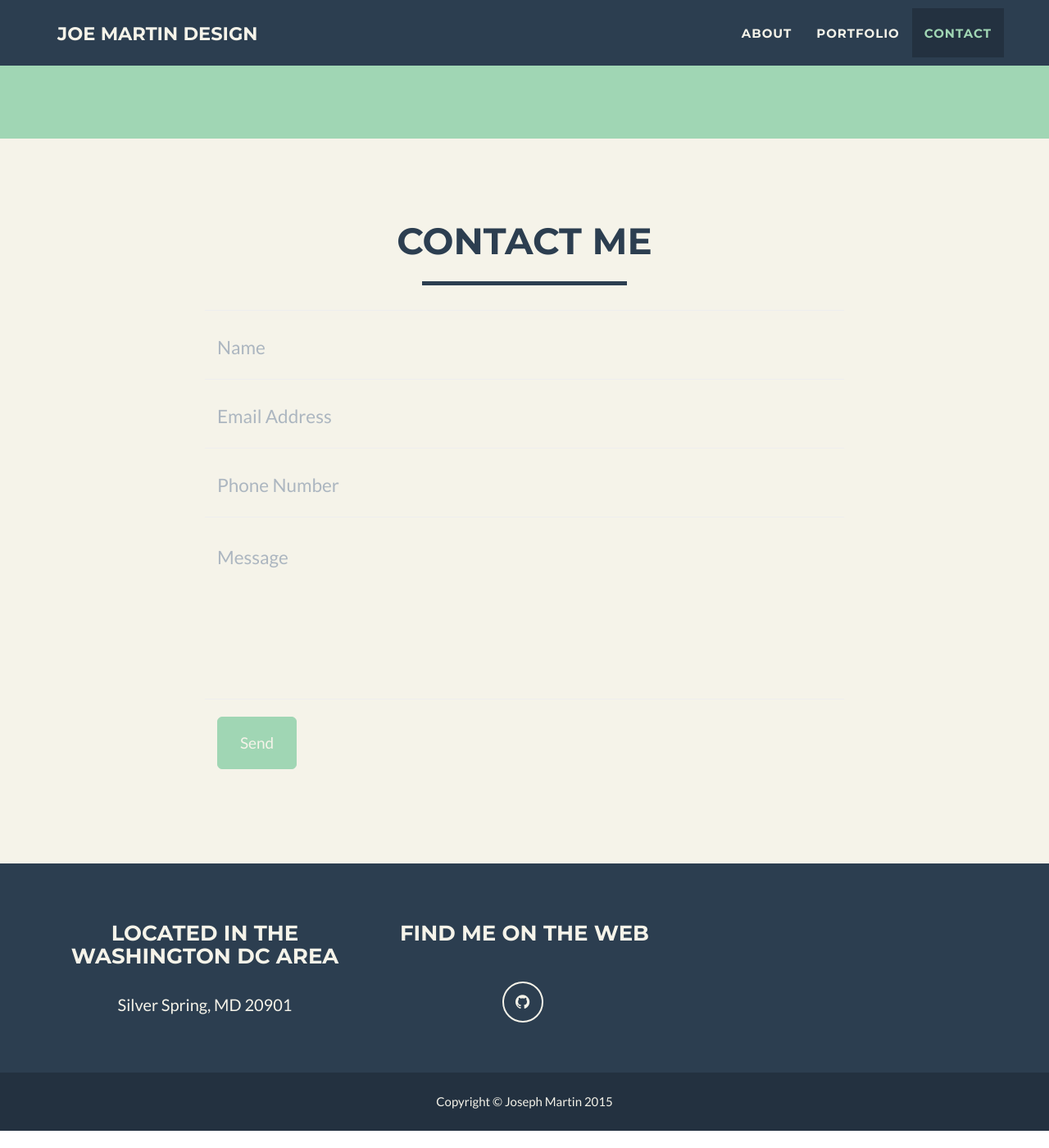
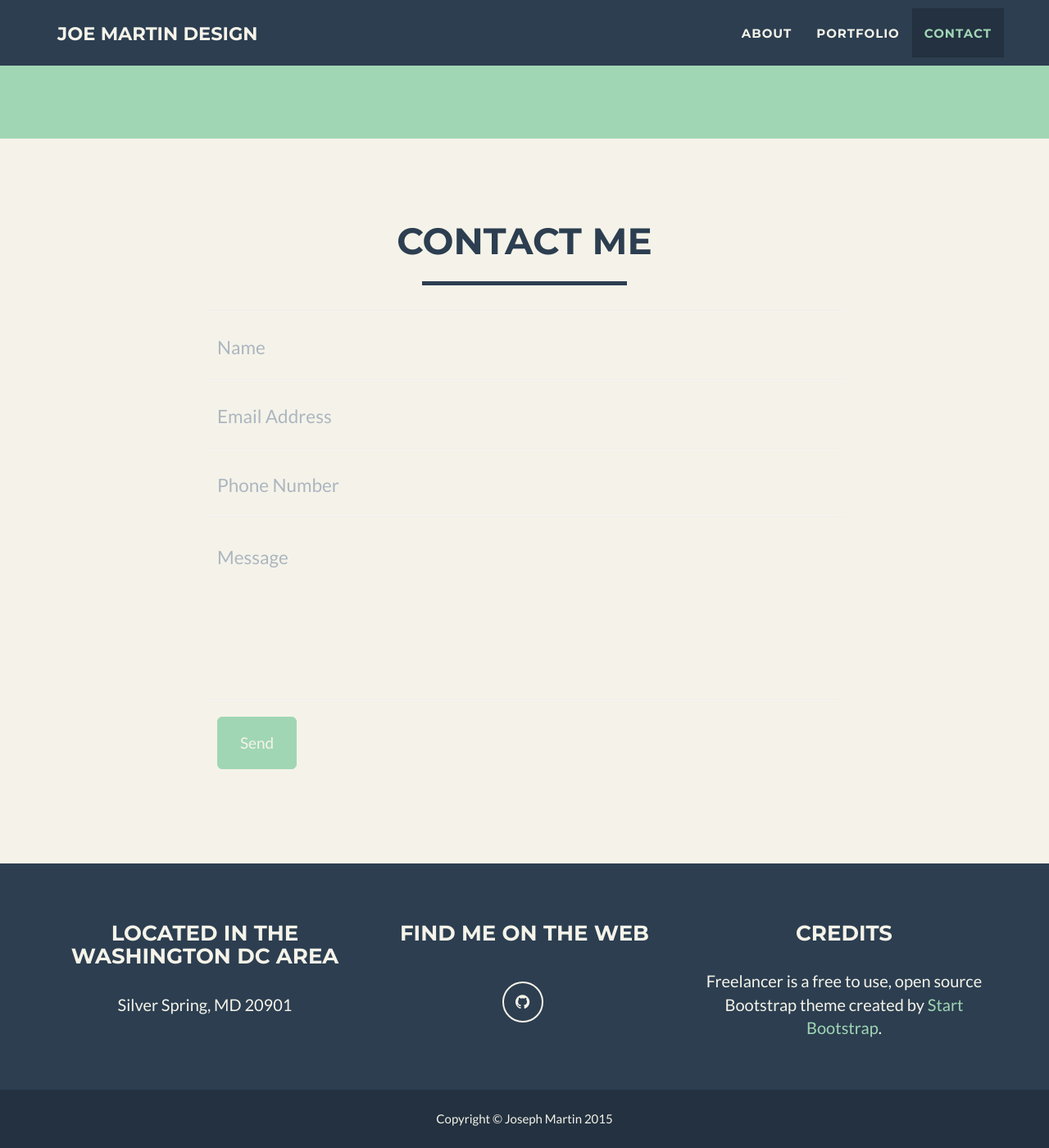
Before and after one commit to josephmartin09/josephmartin09.github.io, a Jekyll site: the page built from index.html, in a window 1280 px wide and 1400 px high, scrolled down 2084 px. Shown: the whole window at 82% size. Built offline with Jekyll 4.4.1, drawn with Linux system fonts in a browser that asks for light colours; nearby versions of some CDN libraries; before the commit the page ends 3463 px from its top, so only the background shows below that.

Commit message:
Fixed mobile button problem...

```diff
--- a/_config.yml
+++ b/_config.yml
@@ -31,7 +31,11 @@
   copyright: Joseph Martin
   location: Located in the Washington DC Area
   social: Find me on the Web
-#  credits: Credits
+  credits: Credits
+
+# Credits content
+credits: 'Freelancer is a free to use, open source Bootstrap theme created by <a href="http://startbootstrap.com">Start Bootstrap</a>.'
+
 
 # Social networks usernames (many more available: google-plus, flickr, dribbble, pinterest, instagram, tumblr, linkedin, etc.)
 social:
@@ -51,9 +55,6 @@
 #   - line: 3481 Melrose Place
   - line: Silver Spring, MD 20901
 
-# Credits content
-# credits: 'Freelancer is a free to use, open source Bootstrap theme created by <a href="http://startbootstrap.com">Start Bootstrap</a>.'
-
 # Build settings
 # markdown: kramdown
 # permalink: pretty
--- a/_includes/css/freelancer.css
+++ b/_includes/css/freelancer.css
@@ -6,7 +6,6 @@
 
 body {
     overflow-x: hidden;
-    color: #{{site.color.secondary}};
 }
 
 p {
@@ -432,7 +431,7 @@
     border-color: #{{ site.color.primary-dark }};
     background-color: #{{ site.color.primary-dark }};
     color: #{{ site.color.background }}
-};
+}
 
 .scroll-top {
     z-index: 1049;
```
Also changed, not shown: 8 other files.
